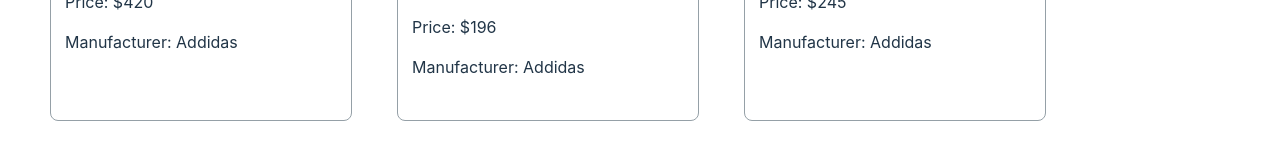
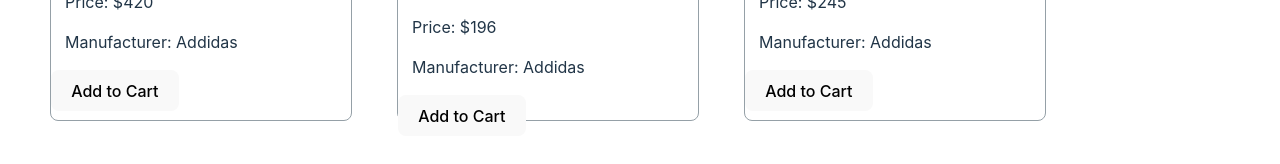
Before and after one commit to sadiaprova12/Ema-John-Simple, a React (Vite) app: page / in a window 1280 px wide. Shown: the part 521-685 px from the top of the page. Built offline with nearby package versions, Linux system fonts and the light colour scheme.

Commit message:
btn cart

```diff
--- a/src/components/Product/Product.jsx
+++ b/src/components/Product/Product.jsx
@@ -18,9 +18,8 @@ const Product = (props) => {
            <h6 className='product-name'>{name}</h6>
             <p>Price: ${price}</p>
             <p>Manufacturer: {seller}</p>
-
            </div>
-
+        <button className='btn-cart'>Add to Cart</button>
         </div>
     );
 };
```
